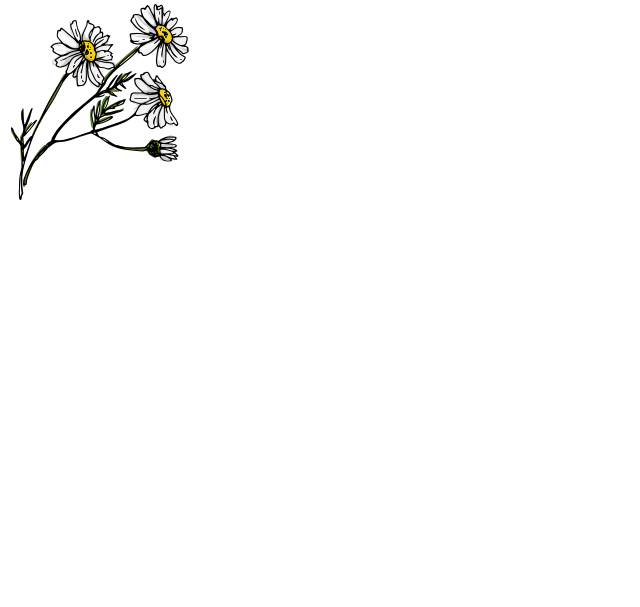
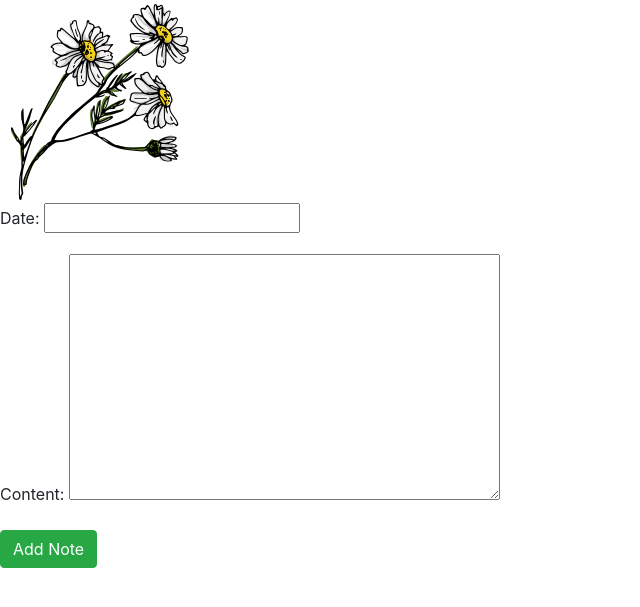
Before and after one commit to mcholbrook/seedling, a Django app: page /seeds/1/ in a window 1280 px wide. Shown: the part 152-759 px from the top of the page, without its empty margins (0-640 px from the left). Run offline with Django 3.2, Linux system fonts and the light colour scheme; tables that the repository leaves empty hold one stand-in row (values such as "Sample post"); some libraries are stand-ins or nearby versions.

Commit message:
Add note functionality

```diff
--- a/main_app/forms.py
+++ b/main_app/forms.py
@@ -1,7 +1,7 @@
 
 from django.forms import ModelForm
 from django.contrib.auth.models import User
-from .models import Seed
+from .models import Seed, Note
 from django.contrib.auth.forms import UserCreationForm
 
 # class UserForm(ModelForm):
@@ -19,3 +19,8 @@ class SeedCreateForm(ModelForm):
   class Meta:
     model = Seed
     fields = ['name', 'kind', 'description']
+
+class NoteCreateForm(ModelForm):
+  class Meta:
+    model = Note
+    fields = ['date', 'content']
--- a/main_app/templates/seeds/detail.html
+++ b/main_app/templates/seeds/detail.html
@@ -4,4 +4,10 @@
 <h1>{{seed.name}}</h1>
 <p>{{seed.description}}</p>
 <img src="../../static/images/{{seed.kind}}.png" />
+
+<form action="{% url 'add_note' seed.id %}" method="post">
+  {% csrf_token %}
+  {{ note_form.as_p}}
+  <input type="submit" class="btn btn-success" value="Add Note">
+</form>
 {% endblock %}
--- a/main_app/urls.py
+++ b/main_app/urls.py
@@ -10,4 +10,5 @@ urlpatterns = [
   path('seeds/create', views.seed_create, name='seeds_create'),
   path('seeds/', views.seed_list, name='seeds_list'),
   path('seeds/<int:seed_id>/', views.seeds_detail, name='seeds_detail'),
+  path('seeds/<int:seed_id>/addnote/', views.add_note, name='add_note'),
 ]
--- a/main_app/views.py
+++ b/main_app/views.py
@@ -3,8 +3,8 @@ from django.http import HttpResponse
 from django.contrib.auth import login
 from django.contrib.auth.forms import UserCreationForm
 from django.views.generic import ListView, DetailView, DeleteView, UpdateView, CreateView
-from .models import Profile, User, Seed
-from .forms import UserForm, SeedCreateForm
+from .models import Profile, User, Seed, Note
+from .forms import UserForm, SeedCreateForm, NoteCreateForm
 from PIL import Image
 # Create your views here.
 
@@ -80,4 +80,14 @@ def seed_list(request):
 
 def seeds_detail(request, seed_id):
   seed = Seed.objects.get(id=seed_id)
-  return render(request, 'seeds/detail.html', {'seed': seed,})
+  note_form = NoteCreateForm()
+  return render(request, 'seeds/detail.html', {'seed': seed, 'note_form': note_form})
+
+def add_note(request, seed_id):
+  form = NoteCreateForm(request.POST)
+  if form.is_valid():
+    new_note = form.save(commit=False)
+    new_note.seed = seed_id
+    new_note.user_id = request.user
+    new_note.save()
+  return redirect('seeds_detail', seed_id=seed_id)
```
